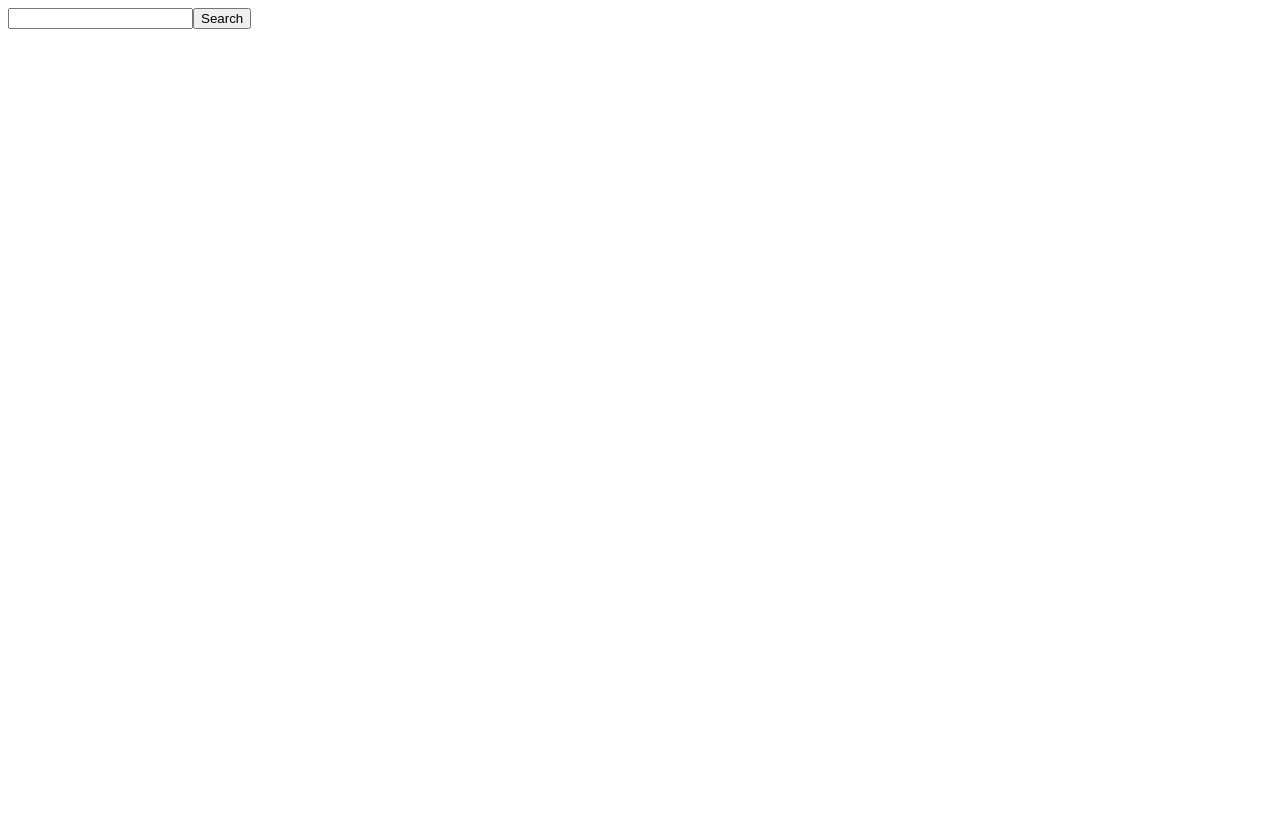
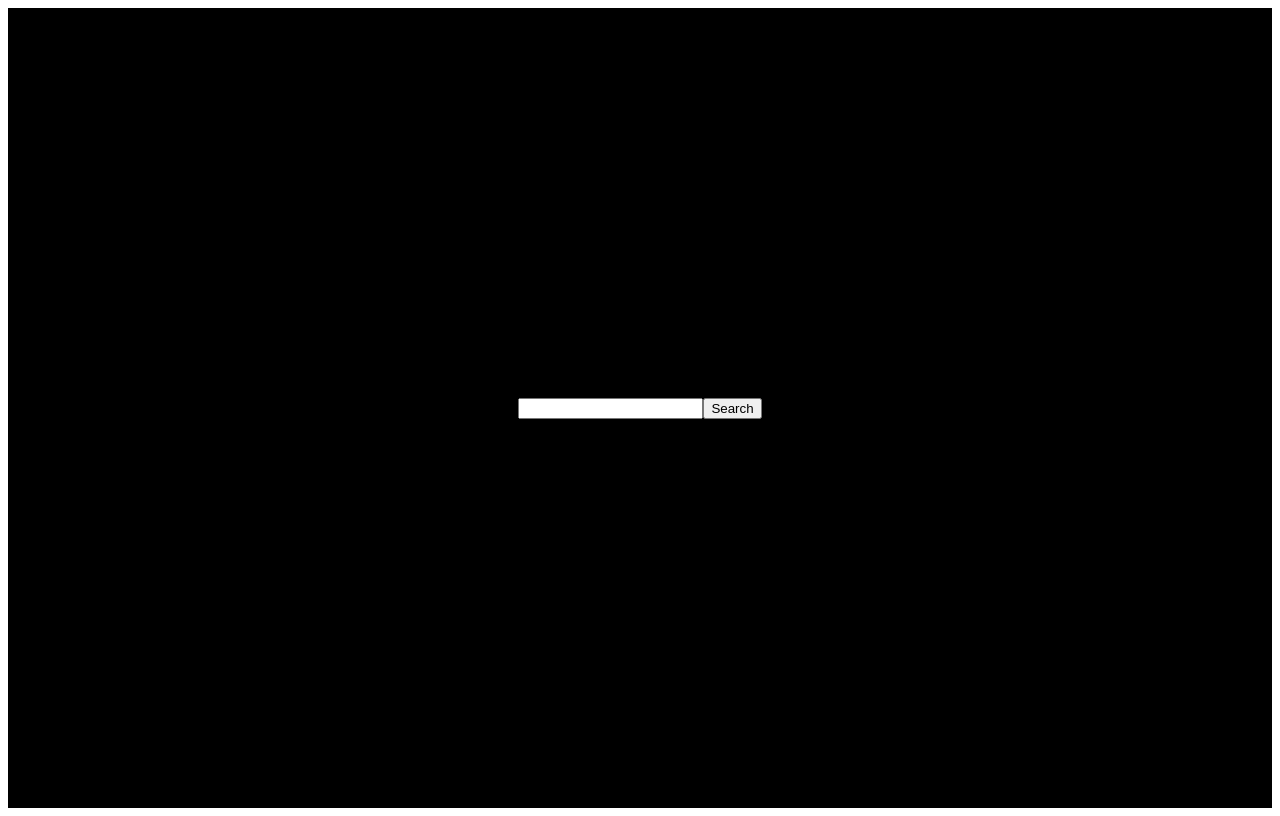
Before and after one commit to j-barreiros/qrcode-generator, a React (Vite) app: page / in a window 1280 px wide. Built offline with nearby package versions, Linux system fonts and the light colour scheme.

Commit message:
Added some global styles

```diff
--- a/src/App.css
+++ b/src/App.css
@@ -0,0 +1,7 @@
+.App {
+  height: 100vh;
+  display: flex;
+  justify-content: center;
+  align-items: center;
+  background-color: #000;
+}
```
